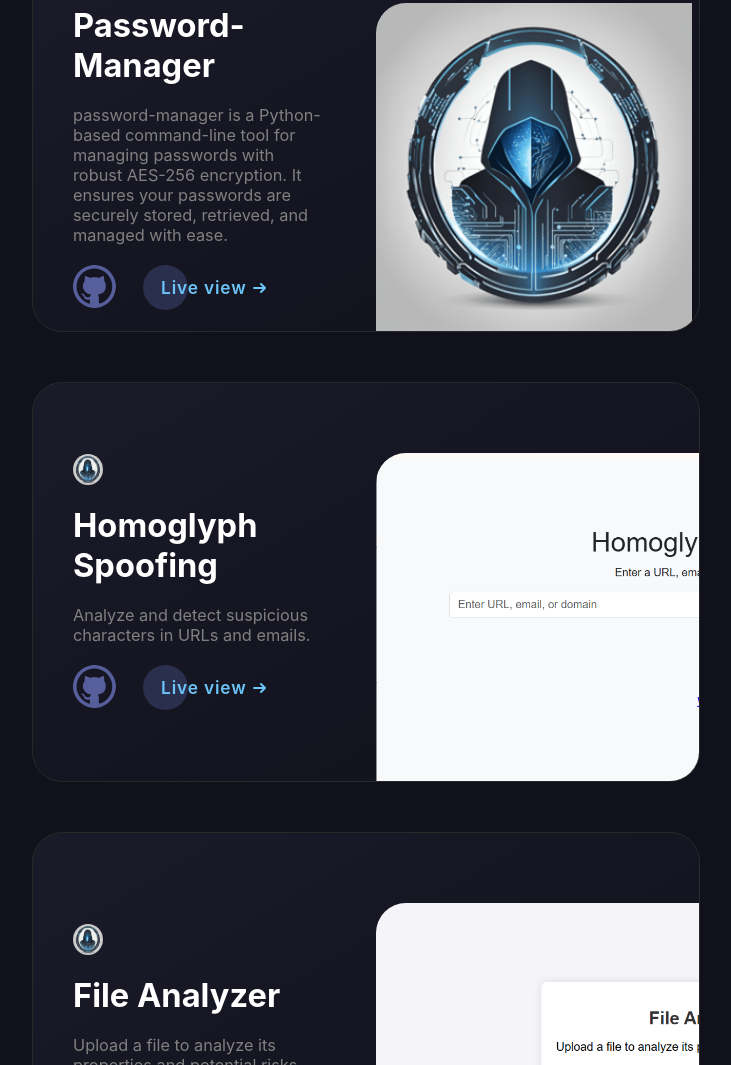
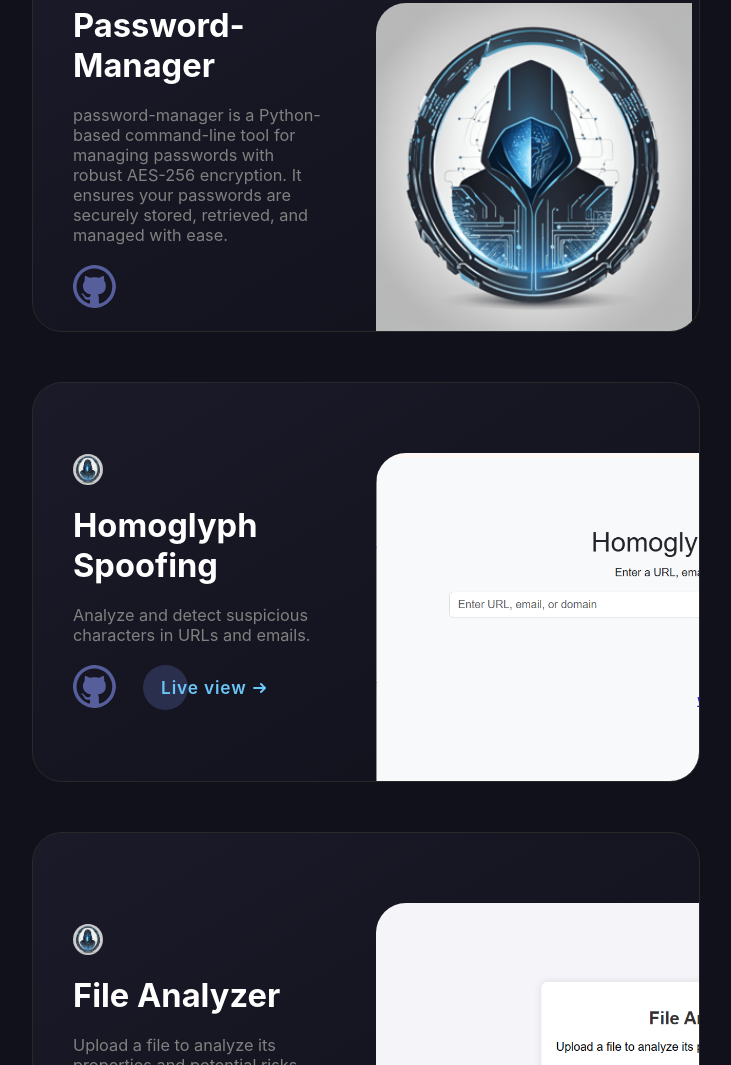
Before and after one commit to Omer-Secure/Omer-Secure.github.io, a plain HTML site: page index.html in a window 1280 px wide. Shown: the part 3379-4444 px from the top of the page, without its empty margins (274-1005 px from the left). Drawn offline with nearby package versions, Linux system fonts and the light colour scheme; no server answers; a web font is replaced by a local one.

Commit message:
Update index.html

```diff
--- a/index.html
+++ b/index.html
@@ -407,14 +407,6 @@
                     aria-label="Visit password-manager on GitHub">
                     <img src="src/svg/github.svg" alt="github redirect button" />
                   </a>
-                  <a href="https://Omer-Secure.github.io/password-manager/" target="_blank" class="cta"
-                    aria-label="Visit Password-Manager Live">
-                    <span>Live view</span>
-                    <svg viewBox="0 0 13 10" height="10px" width="15px">
-                      <path d="M1,5 L11,5"></path>
-                      <polyline points="8 1 12 5 8 9"></polyline>
-                    </svg>
-                  </a>
                 </div>
               </div>
               <div class="image-div">
```
